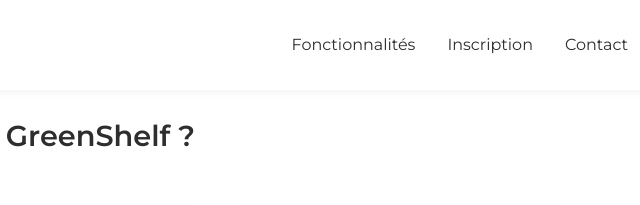
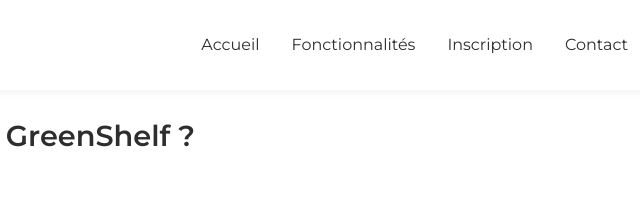
Before and after one commit to Donopot/oreegamilp, a plain HTML site: page inscription.html in a window 1280 px wide. Shown: the top 205 px of the page, 612-1252 px from the left. Drawn offline with Linux system fonts and the light colour scheme.

Commit message:
Update inscription.html

```diff
--- a/inscription.html
+++ b/inscription.html
@@ -13,6 +13,7 @@
   <div class="navbar-container">
     <div class="logo">GreenShelf</div>
     <ul class="nav-links">
+      <li><a href="index.html">Accueil</a></li>
       <li><a href="features.html">Fonctionnalités</a></li>
       <li><a href="inscription.html">Inscription</a></li>
       <li><a href="contact.html">Contact</a></li>
```
